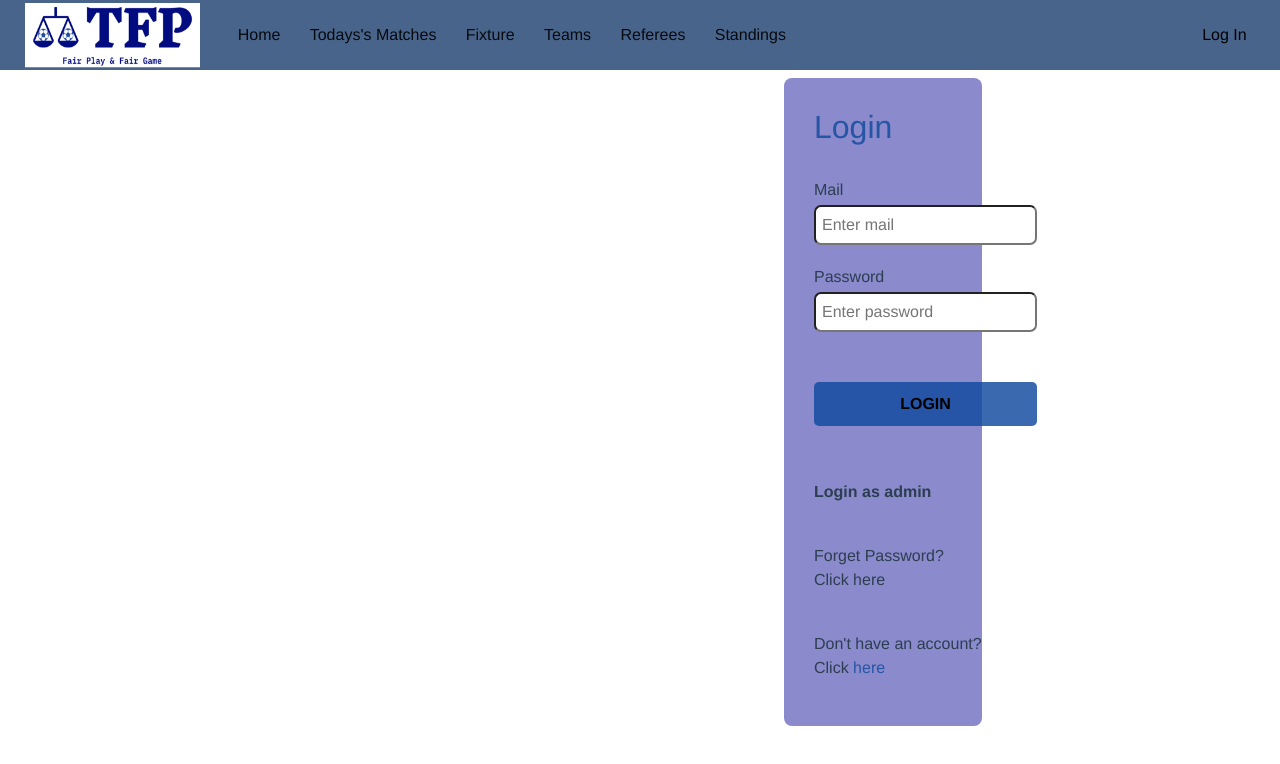
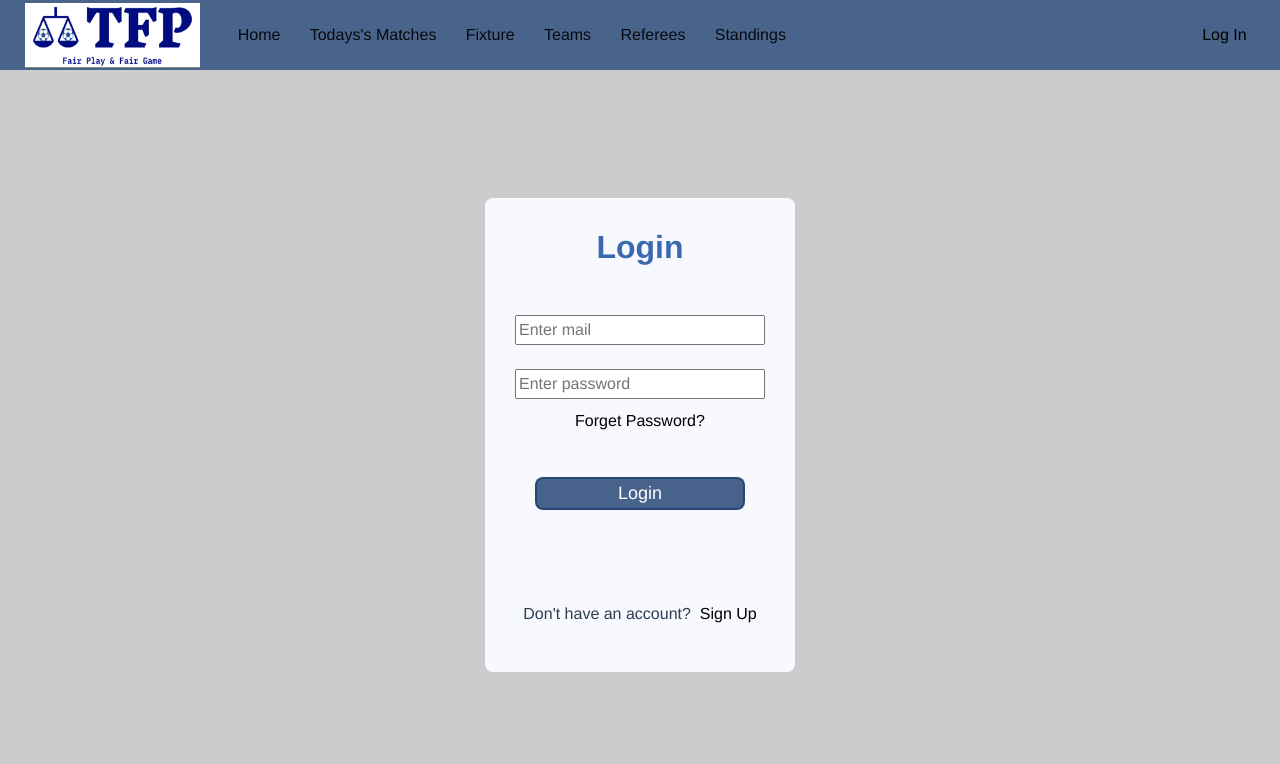
Before and after one commit to SU-CS308-22FA/Team-41-Frontend, a Vue app: page /login in a window 1280 px wide. Shown: the top 764 px of the page. Built offline with nearby package versions, Linux system fonts and the light colour scheme.

Commit message:
restyled login

```diff
--- a/src/components/Login.vue
+++ b/src/components/Login.vue
@@ -1,41 +1,55 @@
 <template>
+    <!-- Modal -->
+    <div>
+        <div id="myModal" ref="modal" class="modal" tabindex="-1" role="dialog">
+        <div class="modal-dialog" role="document">
+            <div class="modal-content">
+            <div class="modal-header">
+                <h5 class="modal-title">Error</h5>
+            </div>
+            <div class="modal-body">
+                <p>{{ errorMsg }}</p>
+            </div>
+            <div class="modal-footer">
+                <button
+                type="button"
+                class="btn btn-secondary"
+                data-dismiss="modal"
+                @click="closeModal()"
+                >
+                Close
+                </button>
+            </div>
+            </div>
+        </div>
+        </div>
+    </div>
+
     <NavBar></NavBar>
-    <div class="container">
+    <div class="login-page">
         <form class="login-form" @submit.prevent="login">
-            <h2 style="color: rgba(17, 73, 158, 0.818)">Login</h2>
+            <h2 class="title-login card-title" style="color: rgba(17, 73, 158, 0.818)"><b>Login</b></h2>
             <br>
-
-            <label for="mail">Mail</label>
-            <input name="mail" v-model="mail" placeholder="Enter mail" type="text" pattern="[^@]+@[^\.]+\..+" title="Invalid email address" required on-error="Invalid email address">
-
-            <label for="password">Password</label>
+            <br>
+            <input name="mail" v-model="mail" placeholder="Enter mail" type="text" pattern="[^@]+@[^\.]+\..+" title="Invalid email address" required autocomplete="current-username" on-error="Invalid email address">
+            <br>
             <input name="password" v-model="password" placeholder="Enter password" type="password" minlength="8" required autocomplete="current-password">
-
-            <button class="login">
+            <router-link class= "extra-links" to="#">Forget Password?</router-link>
+            <br>
+            <button class="but">
                 <a>Login</a>
             </button>
-
-            <div class="error">
-                <span class="closebtn" onclick="this.parentElement.style.display='none';">&times;</span>
-                {{errorMsg}}
-            </div>
-            <br>
-            <div class="admin">
-                <div><p><a>Login as admin</a></p></div>
-            </div>
-            <br>
-            <div class="forget">
-                <div><p>Forget Password?<br> Click <a> here</a></p></div>
-            </div>
-            <br>
-            <div class="acc">
-                <div><p>Don't have an account?<br> Click <router-link class= "navborder" to="/signup">here</router-link></p></div>
-            </div>
+            <br><br><br>
+            <p>
+                Don't have an account?&nbsp;
+                <router-link class= "extra-links" to="/signup">Sign Up</router-link>
+            </p>
         </form>
     </div>
 </template>
 
 <script>
+    import { Modal } from "bootstrap";
     import NavBar from './navbar.vue'
 
     export default {
@@ -51,14 +65,20 @@
                 isLoged: false,
                 userId: "",
                 errorMsg: "",
+                myModal: null,
             };
         },
+        mounted() {
+            this.myModal = new Modal(document.getElementById("myModal"));
+        },
         methods: {
+            closeModal() {
+                this.myModal.hide();
+            },
+
             login() {
                 const { mail, password } = this;
 
-                var x = document.querySelector(".error");
-                x.style.display = "none";
                 this.errorMsg = "";
 
                 localStorage.userError = "";
@@ -82,16 +102,14 @@
                         } else {
                             this.errorMsg = res2.status;
                         }
-                        if (x.style.display === "none") {
-                            x.style.display = "block";
-                        }
-                        return;
+                        this.myModal.show();
                     }
-                    console.log(res2.returnObject);
-                    window.localStorage.setItem("isLogedIn", true);
-                    window.localStorage.setItem("userId", res2.returnObject.id);
-                    window.localStorage.setItem("isAdmin", res2.returnObject.admin);
-                    this.$router.push("/profilepage");// user profile sayfasina yonlendirilecek.
+                    else {
+                        window.localStorage.setItem("isLogedIn", true);
+                        window.localStorage.setItem("userId", res2.returnObject.id);
+                        window.localStorage.setItem("isAdmin", res2.returnObject.admin);
+                        this.$router.push("/profilepage");// user profile sayfasina yonlendirilecek.
+                    }
                 });
             }
         },
@@ -100,176 +118,56 @@
 
 
 <style scoped>
-    .container{
-        background-size: cover;
-        height:100%;
-        width: 100%;
-        text-align: center;
+    .title-login{
+        color: rgba(33, 66, 114, 0.818);
+    }
+
+    .login-page{
+        margin-top: 70px;
+        padding: 25px 25px 25px 25px;
         display: flex;
-        align-items: center;
-        padding-left: 60%;
-        margin-left: 0%;
-        margin-bottom: 0%;
+        overflow: hidden;
+        display: flexbox;
+        min-height: calc(100vh - 70px);
+        background: rgba(185, 185, 185, 0.725);
     }
 
     .login-form{
-        background-color: rgb(138, 138, 204);
-        width: 55%;
-        height: 100%;
+        background-color: ghostwhite;
+        width: auto;
+        height: fit-content;
         padding:30px;
-        margin: 1.1em 1em;
+        margin: auto;
         display:grid;
         border-radius: 8px;
-        text-align: left;
-
-        /*background: #2980b9 url('https://static.tumblr.com/03fbbc566b081016810402488936fbae/pqpk3dn/MRSmlzpj3/tumblr_static_bg3.png') repeat 0 0;
-        -webkit-animation: 10s linear 0s normal none infinite animate;
-        -moz-animation: 10s linear 0s normal none infinite animate;
-        -ms-animation: 10s linear 0s normal none infinite animate;
-        -o-animation: 10s linear 0s normal none infinite animate;
-        animation: 10s linear 0s normal none infinite animate;*/
+        text-align: center;
     }
 
-    @-webkit-keyframes animate {
-        from {background-position:0 0;}
-        to {background-position: 500px 0;}
+    .but{
+        margin: 20px 20px 20px 20px;
+        width: 210px;
+        border-radius: 8px;
+        background-color: rgba(33, 66, 114, 0.818);
+        border: 2px solid rgba(33, 66, 114, 0.818);
+        color: white;
+        font-size: large;
     }
 
-    @-moz-keyframes animate {
-        from {background-position:0 0;}
-        to {background-position: 500px 0;}
-    }
-
-    @-ms-keyframes animate {
-        from {background-position:0 0;}
-        to {background-position: 500px 0;}
-    }
-
-    @-o-keyframes animate {
-        from {background-position:0 0;}
-        to {background-position: 500px 0;}
-    }
-
-    @keyframes animate {
-        from {background-position:0 0;}
-        to {background-position: 500px 0;}
-    }
-
-    input[type=text]{
-        margin-bottom: 20px;
-        border-radius: 7px;
-        padding:6px;
-        margin-top: 3px;
-    }
-    input[type=email]{
-        margin-bottom: 20px;
-        border-radius: 7px;
-        padding:6px;
-        margin-top: 3px;
-    }
-    input[type=password]{
-        margin-bottom: 20px;
-        border-radius: 7px;
-        padding:6px;
-        margin-top: 3px;
-    }
-
-    .login{
-        background-color: rgba(17, 73, 158, 0.818);
-        padding:10px;
-        border:none;
-        margin-top: 30px;
-        margin-bottom: 30px;
-        border-radius: 5px;
-        transition: 0.5s ease;
-    }
-
-    .login a{
-        color: white;
-        text-decoration: none;
-        font-weight: bold;
-        text-transform: uppercase;
-        font-size: medium;
-    }
-    .login:hover{
-        cursor: pointer;
+    .but:hover{
         transform: scale(1.1);
     }
 
-
-    .forget{
-        display:flex;
-        align-items: center;
-        justify-content: space-between;
+    .extra-links{
+        text-decoration: none;
+        color: black;
+        width: fit-content;
+        text-align: center;
+        margin: auto;
+        padding-top: 10px;
     }
 
-    .forget a {
-        color:rgba(17, 73, 158, 0.818);
-        text-decoration: none;
-        transition: 0.1s ease;
-    }
-
-    .forget a:hover{
-        color:rgb(5, 5, 74);
-        cursor: pointer;
-    }
-
-    .acc{
-        display:flex;
-        align-items: center;
-        justify-content: space-between;
-    }
-
-    .acc a {
-        color:rgba(17, 73, 158, 0.818);
-        text-decoration: none;
-        transition: 0.1s ease;
-    }
-
-    .acc a:hover{
-        color:rgb(5, 5, 74);
-    }
-
-    .admin{
-        display:flex;
-        align-items: center;
-        justify-content: space-between;
-    }
-
-    .admin a {
-        color:rgba(17, 73, 158, 0.818);
-        text-decoration: none;
+    .extra-links:hover{
         font-weight: bold;
-        transition: 0.1s ease;
-    }
-
-    .admin a:hover{
-        color:rgb(5, 5, 74);
-        cursor: pointer;
-    }
-
-    .error {
-        display: none;
-        padding: 20px;
-        background-color: #f44336; /* Red */
-        color: white;
-        margin-bottom: 15px;
-    }
-
-        /* The close button */
-    .closebtn {
-        margin-left: 15px;
-        color: white;
-        font-weight: bold;
-        float: right;
-        font-size: 22px;
-        line-height: 20px;
-        cursor: pointer;
-        transition: 0.3s;
-    }
-
-        /* When moving the mouse over the close button */
-    .closebtn:hover {
-        color: black;
+        font-style: italic;
     }
 </style>
```
